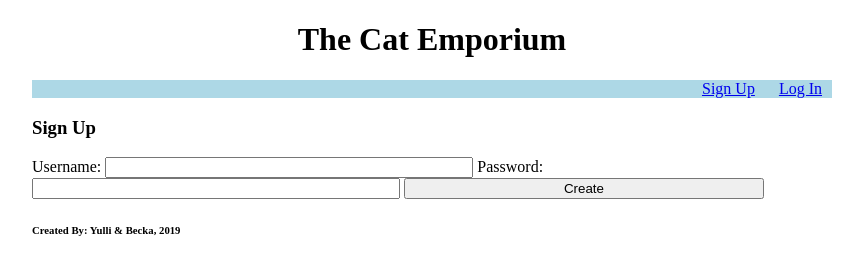
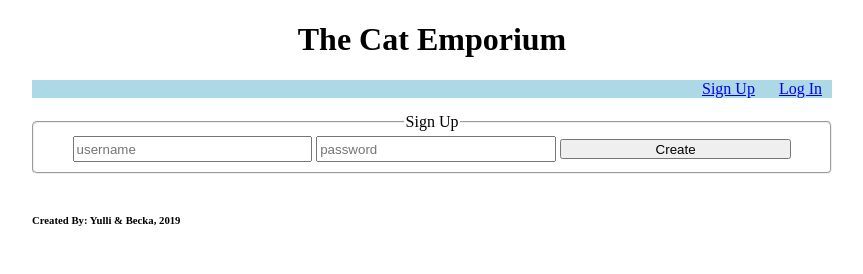
Before and after one commit to caducus/shoppingCart, a website: page public/index.html in a window 1280 px wide. Both pictures are taken after a click on the item "Sign Up". Shown: the whole page, without its empty margins (208-1071 px from the left). Drawn offline with nearby package versions, Linux system fonts and the light colour scheme; no server answers.

Commit message:
css to sign up ang log in forms

```diff
--- a/public/css/main.css
+++ b/public/css/main.css
@@ -47,11 +47,14 @@
   /* ======= forms ======= */
 
   fieldset {
+    text-align: center;
     border-radius: 5px;
+    margin: 15px 0px;
   }
 
   input {
-    width: 45%;
+    width: 30%;
+    height: 20px;
   }
 
   /* ======= cards ======= */
--- a/public/index.html
+++ b/public/index.html
@@ -31,7 +31,7 @@
         <span ng-if="ctrl.loggedInUser">
           <li ng-if="ctrl.shopView"
               ng-click="ctrl.changeInclude('cart'); ctrl.shopView = false;">
-            <a href="#">Cart</a>
+            <a href="#">Cart</a> {{ ctrl.numberOfItems }}
           </li>
           <li ng-if="!ctrl.shopView"
               ng-click="ctrl.changeInclude('shop'); ctrl.shopView = true">
@@ -42,20 +42,24 @@
       </ul>
     </nav>
     <div ng-if="ctrl.showNewForm">
-      <h3>Sign Up</h3>
+      <fieldset>
+        <legend>Sign Up</legend>
         <form ng-submit="ctrl.createUser()">
-        Username: <input type="text" ng-model="ctrl.createdUsername" />
-        Password: <input type="password" ng-model="ctrl.createdPassword" />
+          <input type="text" placeholder="username" ng-model="ctrl.createdUsername" />
+          <input type="password" placeholder="password" ng-model="ctrl.createdPassword" />
           <input type="submit" value="Create"/>
         </form>
+      </fieldset>
     </div>
     <div ng-if="ctrl.showLogInForm">
-      <h3>Log In</h3>
+      <fieldset>
+        <legend>Log In</legend>
         <form ng-submit="ctrl.logIn()">
-        Username: <input type="text" ng-model="ctrl.username" />
-        Password: <input type="password" ng-model="ctrl.password" />
+          <input type="text" placeholder="username" ng-model="ctrl.username" />
+          <input type="password" placeholder="password" ng-model="ctrl.password" />
           <input type="submit" value="Log In" />
         </form>
+      </fieldset>
     </div>
     <div ng-if="ctrl.userIsAdmin">
       <form ng-submit="ctrl.addItem()">
--- a/public/js/app.js
+++ b/public/js/app.js
@@ -5,6 +5,7 @@ app.controller("MainController", ["$scope", "$http", function($scope, $http) {
   this.showNewForm = false;
   this.showLogInForm = false;
   this.indexOfEditForm;
+  $scope.numberOfItems = 0;
   $scope.currentCart = [];
 
   // partial navigation
@@ -143,22 +144,35 @@ app.controller("MainController", ["$scope", "$http", function($scope, $http) {
 
   // cart functions
   $scope.addToCart = function (item) {
+    // if the cart does not yet exist,
     if ($scope.currentCart.length === 0) {
+      // add +1 to this item count
       item.count = 1;
+      // push this item to the cart
       $scope.currentCart.push(item);
+    // otherwise, if the cart already exists
     } else {
+      // set duplicateItem to false
       let duplicateItem = false;
+      // loop through the array of items in the cart to see if this item id matches any of the cart item ids
       for (let i = 0; i < $scope.currentCart.length; i++) {
+        // if there is a match, set duplicateItem to true
         if ($scope.currentCart[i]._id === item._id) {
           duplicateItem = true;
+          // add +1 to the duplicate item count
           $scope.currentCart[i].count += 1;
         };
       };
+      // if this item is not a duplicate
       if (!duplicateItem) {
+        // add +1 to this item count
         item.count = 1;
+        // push this item to the cart
         $scope.currentCart.push(item);
       };
     };
+    // add +1 to the total number of items in the cart
+    $scope.numberOfItems += 1;
     console.log($scope.currentCart);
   };
 
```
Lines whose indentation alone changed are shown as unchanged.
